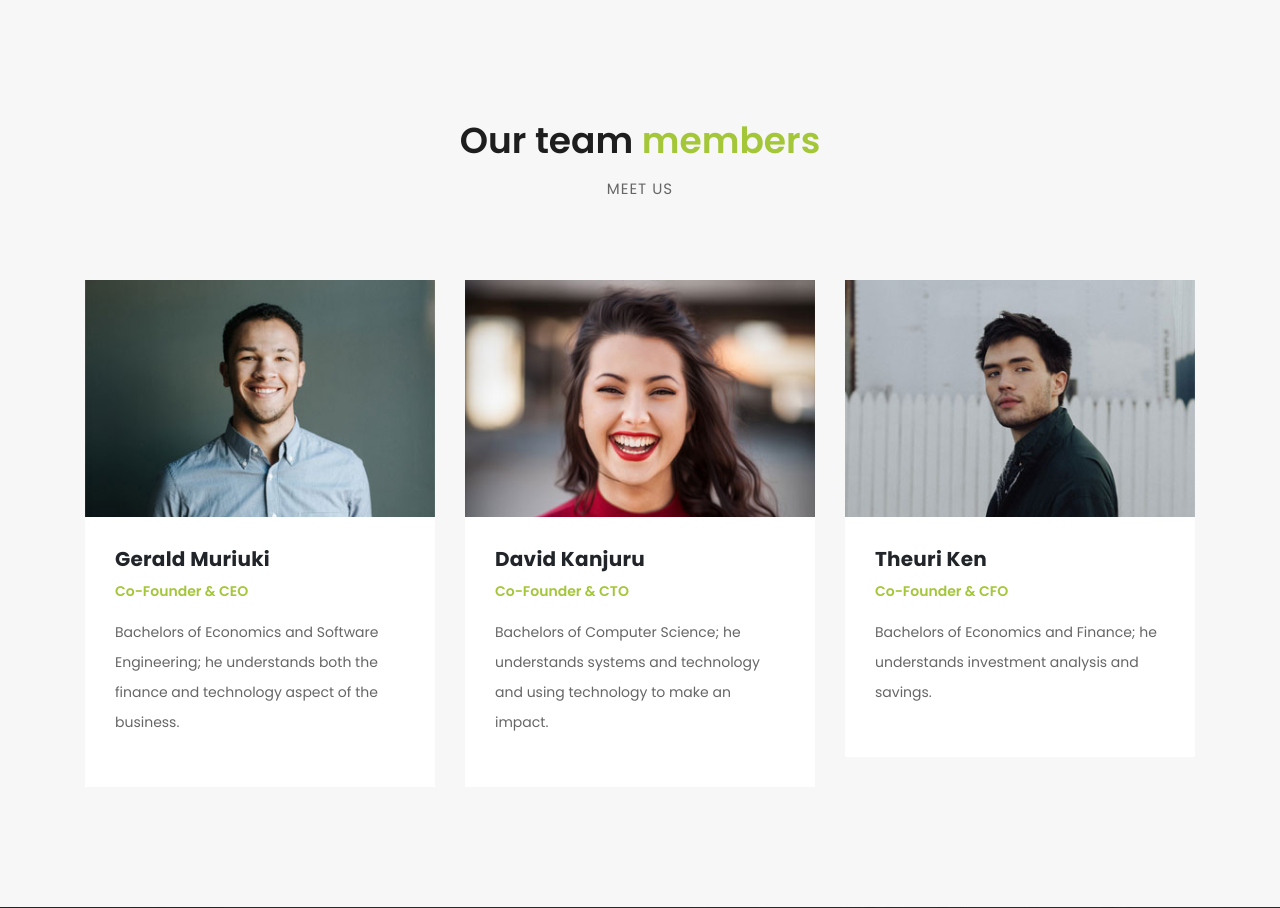
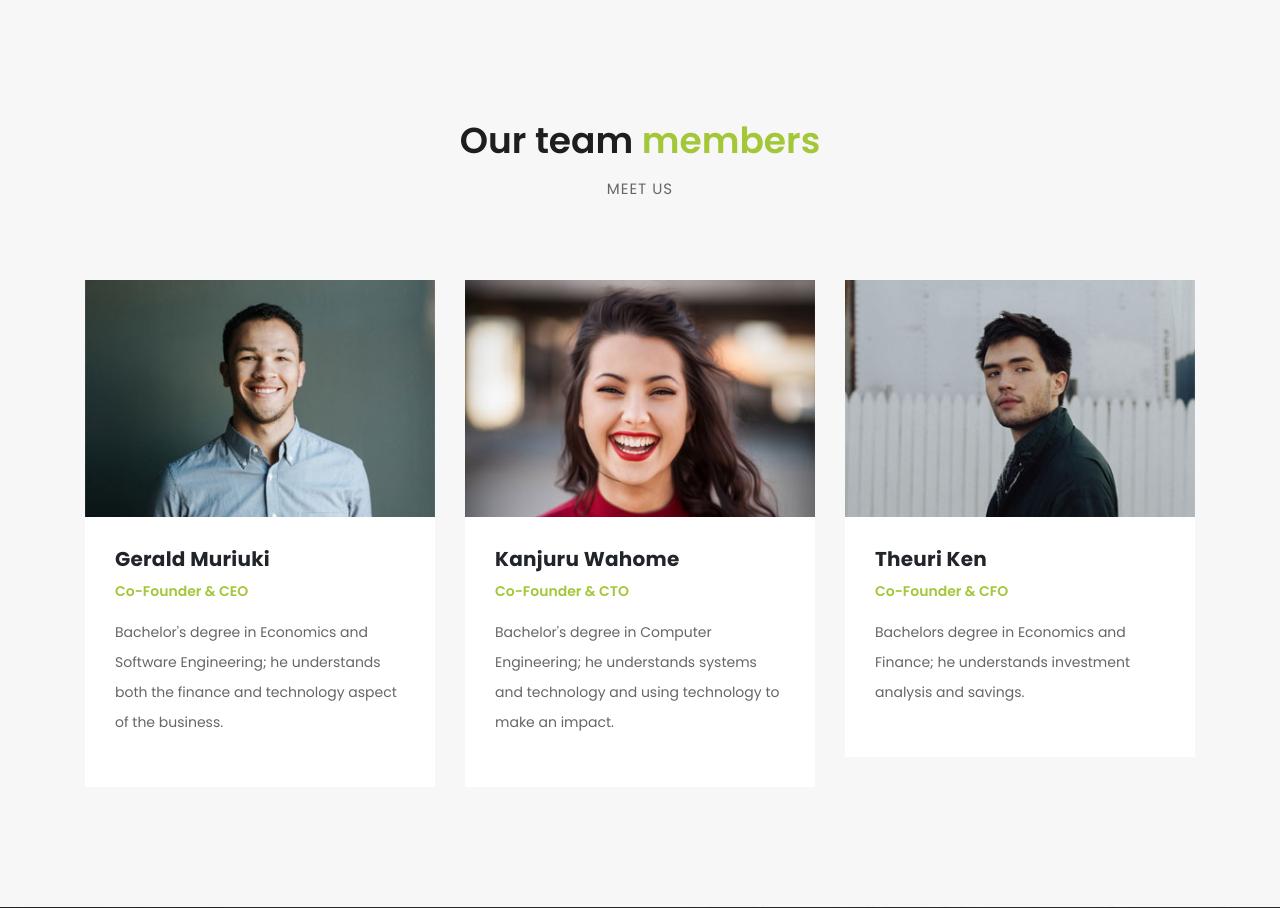
Before and after one commit to dave-cmd/CryptoInvest, a Node server app: page /about in a window 1280 px wide. Shown: the part 1199-2107 px from the top of the page. Run offline with Node 20, Linux system fonts and the light colour scheme; grey boxes labelled with a size stand in for pictures from a placeholder-image service; some libraries are stand-ins or nearby versions.

Commit message:
about edited

```diff
--- a/views/about.ejs
+++ b/views/about.ejs
@@ -143,7 +143,7 @@ https://templatemo.com/tm-545-finance-business
                 <h4>Gerald Muriuki</h4>
                 <span>Co-Founder & CEO</span>
                 <p>
-                  Bachelors of Economics and Software Engineering; he
+                  Bachelor's degree in Economics and Software Engineering; he
                   understands both the finance and technology aspect of the
                   business.
                 </p>
@@ -154,10 +154,10 @@ https://templatemo.com/tm-545-finance-business
             <div class="team-item">
               <img src="assets/images/team_02.jpg" alt="" />
               <div class="down-content">
-                <h4>David Kanjuru</h4>
+                <h4>Kanjuru Wahome</h4>
                 <span>Co-Founder & CTO</span>
                 <p>
-                  Bachelors of Computer Science; he understands systems and
+                  Bachelor's degree in Computer Engineering; he understands systems and
                   technology and using technology to make an impact.
                 </p>
               </div>
@@ -170,7 +170,7 @@ https://templatemo.com/tm-545-finance-business
                 <h4>Theuri Ken</h4>
                 <span>Co-Founder & CFO</span>
                 <p>
-                  Bachelors of Economics and Finance; he understands investment
+                  Bachelors degree in Economics and Finance; he understands investment
                   analysis and savings.
                 </p>
               </div>
--- a/views/index.ejs
+++ b/views/index.ejs
@@ -413,7 +413,7 @@ https://templatemo.com/tm-545-finance-business
                     <fieldset>
                       <input
                         name="repeat-password"
-                        type="text"
+                        type="password"
                         class="form-control"
                         id="repeat-password"
                         pattern="[^ @]*@[^ @]*"
```
